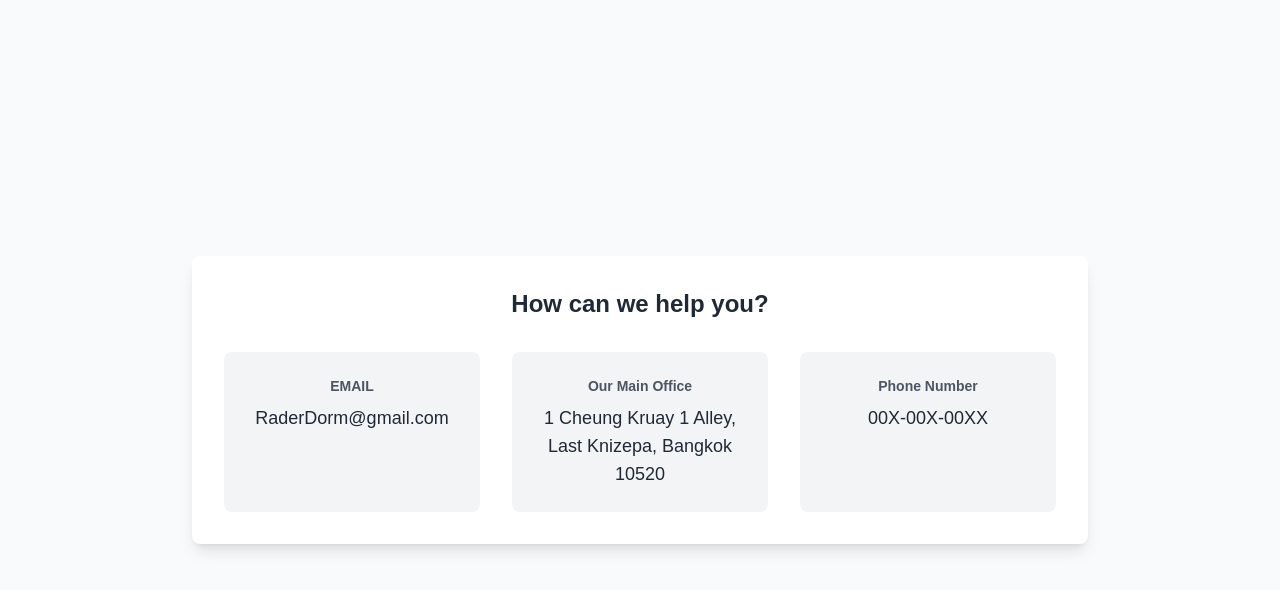
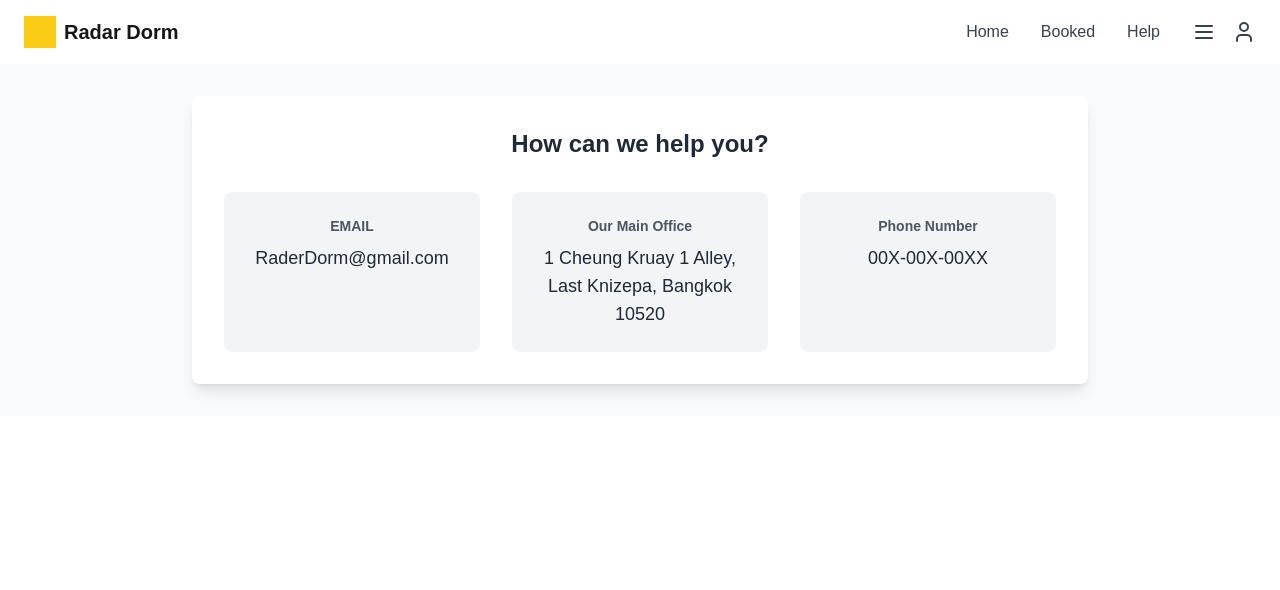
Before and after one commit to jasonkob/DormRaidar, a Next.js app: page /Help in a window 1280 px wide. Shown: the top 590 px of the page. Built offline with nearby package versions, Linux system fonts and the light colour scheme.

Commit message:
add navbar at help page

```diff
--- a/src/app/Help/page.tsx
+++ b/src/app/Help/page.tsx
@@ -1,17 +1,43 @@
+import React from 'react';
+import Link from "next/link";
+import Image from 'next/image';
+import { Search, Menu, User } from 'lucide-react';
+
 export default function ContactPage() {
   return (
-    <div className="min-h-screen bg-gray-50 flex items-center justify-center p-8">
+    <div className="min-h-screen bg-white">
+      {/* Navigation Bar */}
+      <nav className="flex items-center justify-between px-6 py-4 bg-white">
+        <div className="flex items-center gap-2">
+          <div className="w-8 h-8 bg-yellow-400"></div>
+          <span className="text-xl font-semibold">Radar Dorm</span>
+        </div>
+
+        <div className="flex items-center gap-8">
+          <Link href="/" className="text-gray-700 hover:text-gray-900">Home</Link>
+          <a href="#" className="text-gray-700 hover:text-gray-900">Booked</a>
+          <Link href="/Help" className="text-gray-700 hover:text-gray-900">Help</Link>
+          <div className="flex items-center gap-4">
+            <Menu className="w-6 h-6 text-gray-700" />
+            <User className="w-6 h-6 text-gray-700" />
+          </div>
+        </div>
+      </nav>
+
+
+      {/* Contact Information Section */}
+      <div className="bg-gray-50 flex items-center justify-center p-8">
         <div className="bg-white p-8 rounded-lg shadow-lg max-w-4xl w-full">
           <h2 className="text-2xl font-bold text-gray-800 mb-8 text-center">How can we help you?</h2>
 
           <div className="grid grid-cols-1 md:grid-cols-3 gap-8">
-          {/* ช่อง Email */}
+            {/* Email */}
             <div className="bg-gray-100 p-6 rounded-lg text-center">
               <h3 className="text-sm font-semibold text-gray-600 mb-2">EMAIL</h3>
               <p className="text-lg text-gray-800">RaderDorm@gmail.com</p>
             </div>
 
-          {/* ช่อง Our Main Office */}
+            {/* Our Main Office */}
             <div className="bg-gray-100 p-6 rounded-lg text-center">
               <h3 className="text-sm font-semibold text-gray-600 mb-2">Our Main Office</h3>
               <p className="text-lg text-gray-800">
@@ -21,7 +47,7 @@ export default function ContactPage() {
               </p>
             </div>
 
-          {/* ช่อง Phone Number */}
+            {/* Phone Number */}
             <div className="bg-gray-100 p-6 rounded-lg text-center">
               <h3 className="text-sm font-semibold text-gray-600 mb-2">Phone Number</h3>
               <p className="text-lg text-gray-800">00X-00X-00XX</p>
@@ -29,5 +55,6 @@ export default function ContactPage() {
           </div>
         </div>
       </div>
+    </div>
   );
 }
```
Lines whose indentation alone changed are shown as unchanged.
